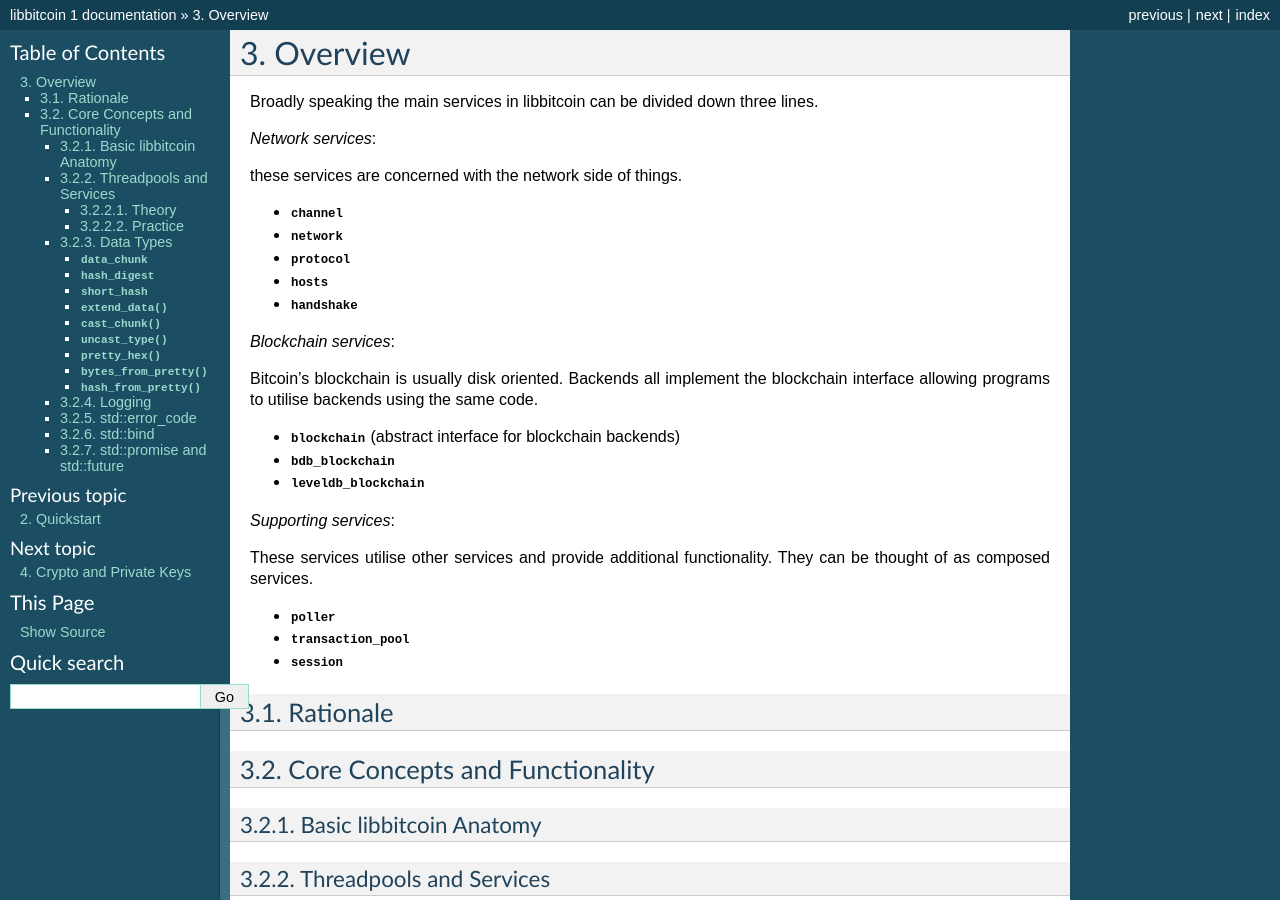
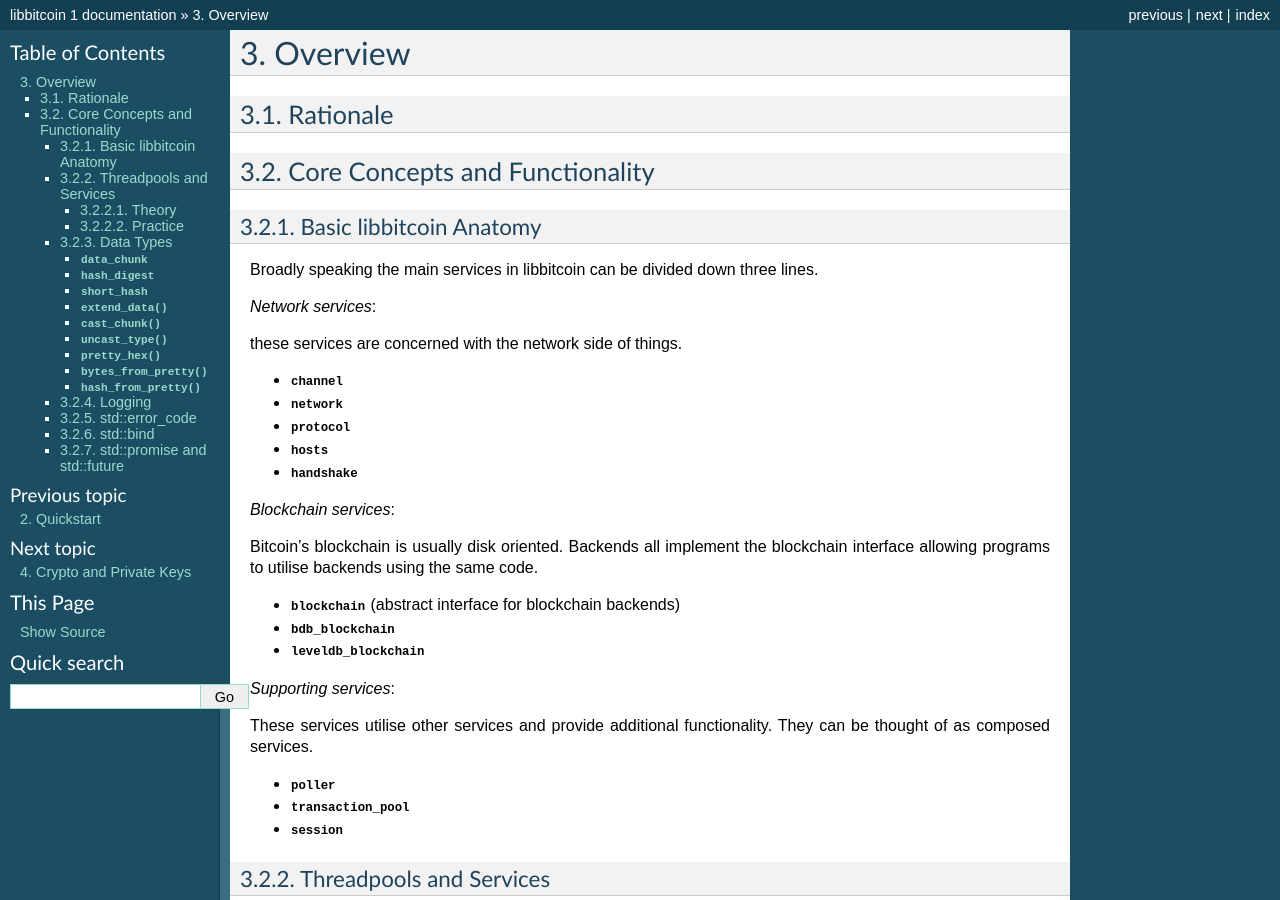
Before and after one commit to libbitcoin/libbitcoin-system, a Sphinx documentation site: the page built from doc/sphinx/overview.rst, in a window 1280 px wide and 900 px high. Built offline with Sphinx 7.4.7, drawn with Linux system fonts in a browser that asks for light colours; pages that are not in the unit, such as notebooks, are missing from menus; part of the change alters nothing that is shown.

```diff
--- a/doc/sphinx/overview.rst
+++ b/doc/sphinx/overview.rst
@@ -3,6 +3,15 @@
 ********
 Overview
 ********
+
+Rationale
+=========
+
+Core Concepts and Functionality
+===============================
+
+Basic libbitcoin Anatomy
+------------------------
 
 Broadly speaking the main services in libbitcoin can be divided down three
 lines.
@@ -34,17 +43,6 @@ functionality. They can be thought of as composed services.
 * :class:`poller`
 * :class:`transaction_pool`
 * :class:`session`
-
-.. C++11 library.
-
-Rationale
-=========
-
-Core Concepts and Functionality
-===============================
-
-Basic libbitcoin Anatomy
-------------------------
 
 Threadpools and Services
 ------------------------
```
